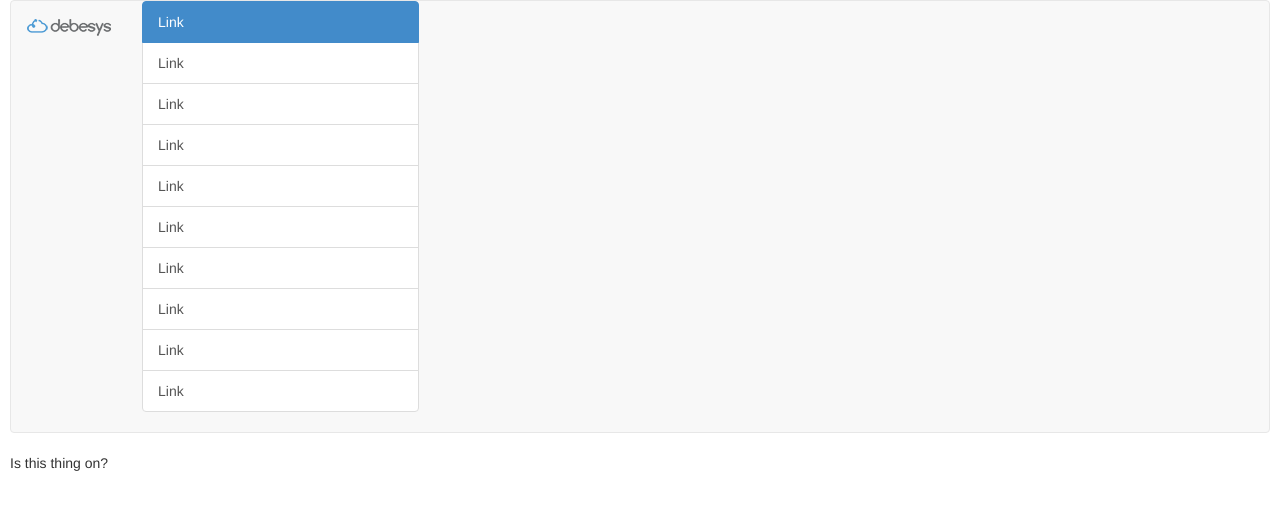
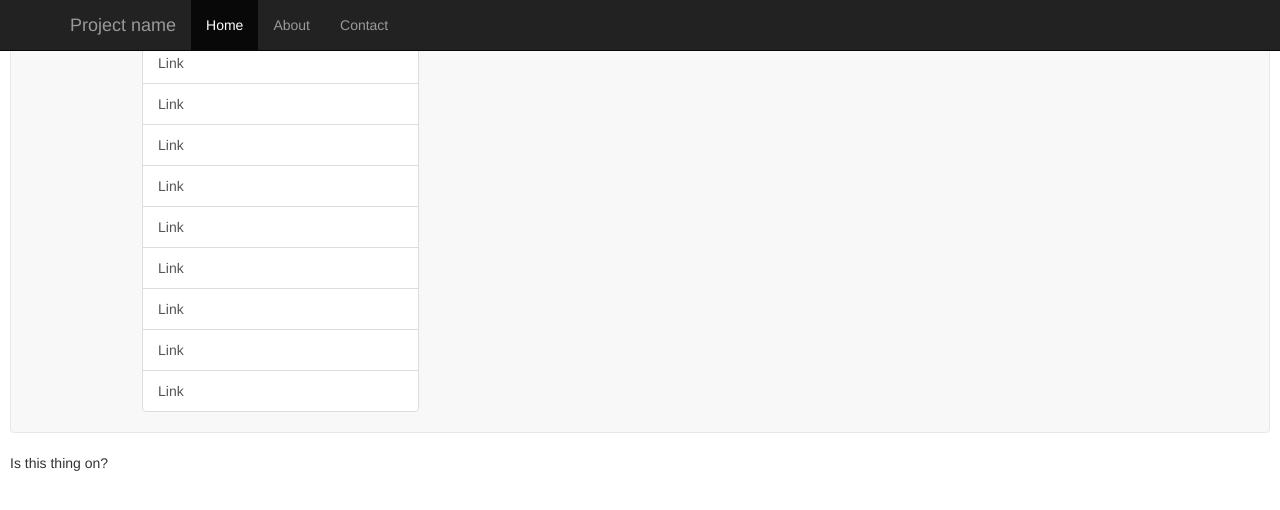
Before and after one commit to funkytraveler/funkytraveler.github.io, a Jekyll site: the page built from index.html, in a window 1280 px wide. Shown: the top 510 px of the page. Built offline with Jekyll 4.4.1, drawn with Linux system fonts in a browser that asks for light colours; nearby versions of some CDN libraries; library files that are not in the unit come from our copies; Markdown is read by kramdown in place of the engine named in the settings.

Commit message:
Added toggle

```diff
--- a/_includes/nav.html
+++ b/_includes/nav.html
@@ -1,3 +1,24 @@
+    <div class="navbar navbar-fixed-top navbar-inverse" role="navigation">
+      <div class="container">
+        <div class="navbar-header">
+          <button type="button" class="navbar-toggle" data-toggle="collapse" data-target=".navbar-collapse">
+            <span class="sr-only">Toggle navigation</span>
+            <span class="icon-bar"></span>
+            <span class="icon-bar"></span>
+            <span class="icon-bar"></span>
+          </button>
+          <a class="navbar-brand" href="#">Project name</a>
+        </div>
+        <div class="collapse navbar-collapse">
+          <ul class="nav navbar-nav">
+            <li class="active"><a href="#">Home</a></li>
+            <li><a href="#about">About</a></li>
+            <li><a href="#contact">Contact</a></li>
+          </ul>
+        </div><!-- /.nav-collapse -->
+      </div><!-- /.container -->
+    </div><!-- /.navbar -->
+
 <nav class="navbar navbar-default" role="navigation">
   <div class="container-fluid">
     <!-- Brand and toggle get grouped for better mobile display -->
```
